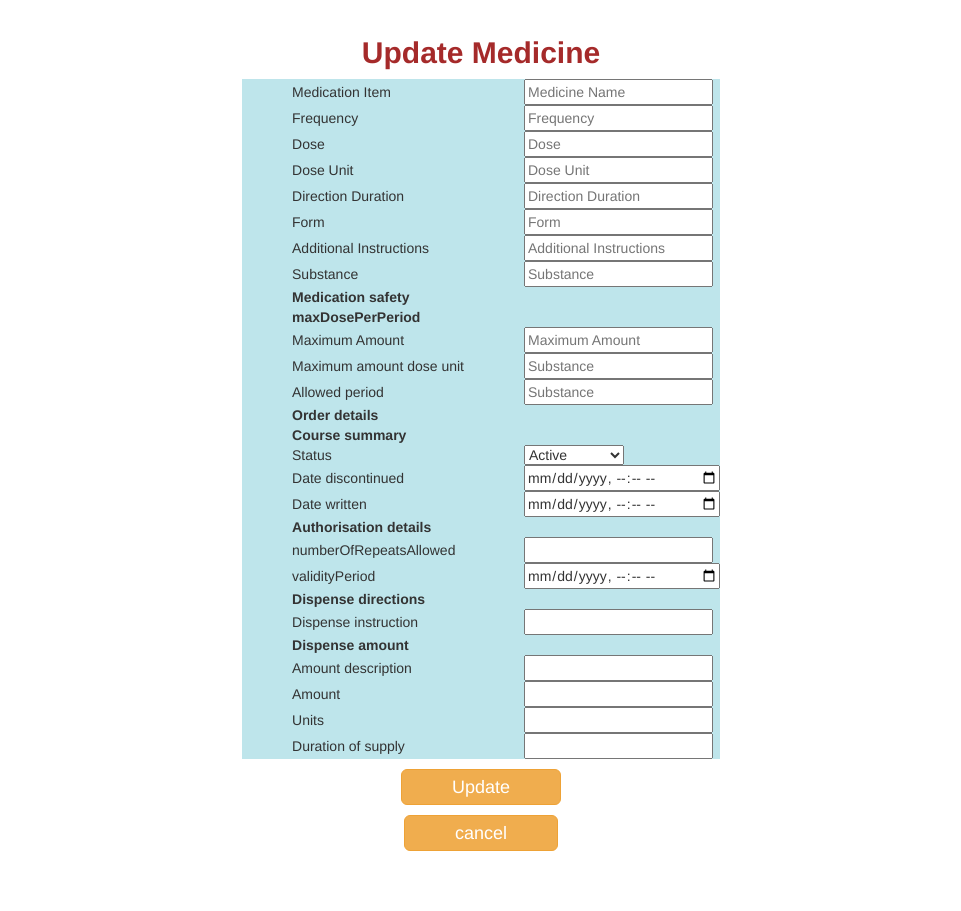
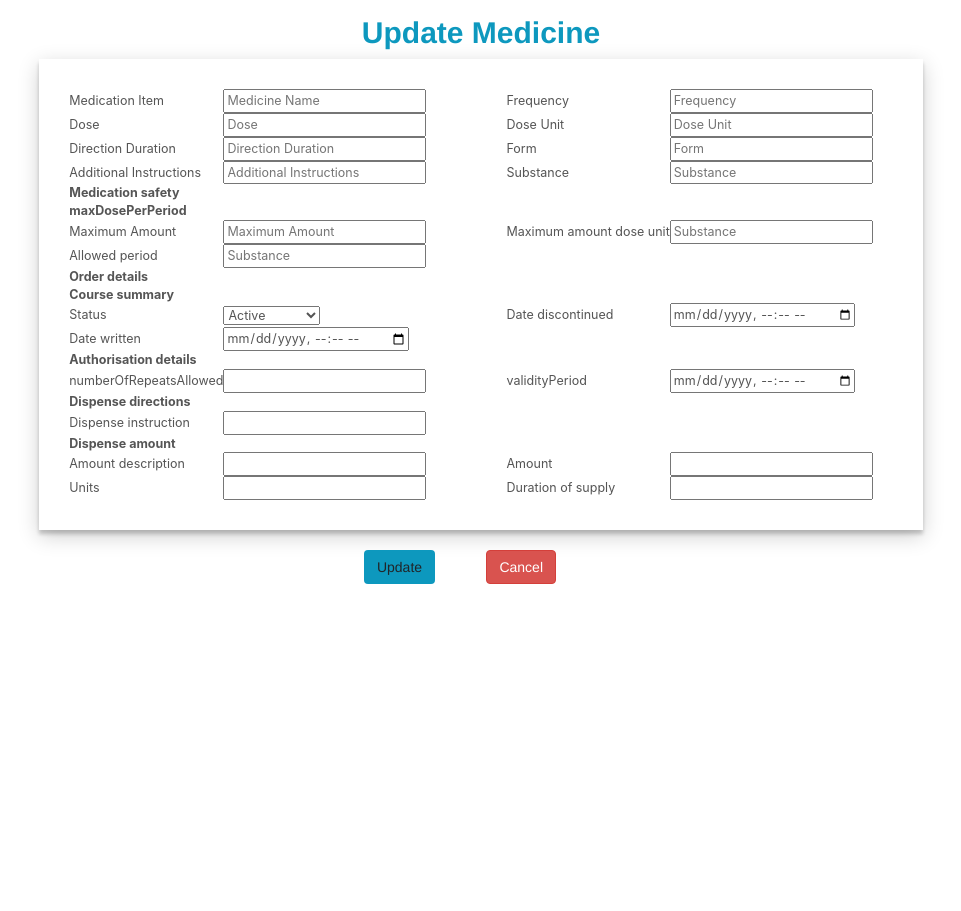
Before and after one commit to KABIR09/Open_HMS, a Django app: template templates/hospital/doctor_update_medicine.html in a window 1280 px wide. Shown: the part 126-1037 px from the top of the page, without its empty margins (159-1120 px from the left). Run offline with Django 3.2, Linux system fonts and the light colour scheme; the template is opened without the code that fills it, so the values that code supplies are empty; some libraries are stand-ins or nearby versions.

Commit message:
Update medicine & some UI changes

```diff
--- a/templates/hospital/doctor_update_medicine.html
+++ b/templates/hospital/doctor_update_medicine.html
@@ -8,77 +8,161 @@
     <link href="//netdna.bootstrapcdn.com/bootstrap/3.0.0/css/bootstrap.min.css" rel="stylesheet" id="bootstrap-css">
     <script src="//netdna.bootstrapcdn.com/bootstrap/3.0.0/js/bootstrap.min.js"></script>
     <script src="//code.jquery.com/jquery-1.11.1.min.js"></script>
+
+    <style>
+
+        .table-class {
+            margin-left: auto;
+            margin-right: auto;
+            padding-left: 50px;
+            /* border: 1px solid #eee; */
+            box-shadow: 0 4px 4px 0 rgba(0, 0, 0, 0.2), 0 6px 20px 0 rgba(0, 0, 0, 0.19);
+
+            font-size: 1.25rem;
+        /* font-weight: 500; */
+
+            font-family: -apple-system, BlinkMacSystemFont,"Segoe UI",Roboto,"Helvetica Neue",Arial,"Noto Sans",sans-serif,"Apple Color Emoji","Segoe UI Emoji","Segoe UI Symbol","Noto Color Emoji";
+            color: #555;
+            padding-bottom: 30px;
+
+
+        }
+        .table-info{
+            background-color: white;
+            padding-left: 30px;
+
+        }
+        h2{
+            text-align: center;
+            color: #0D98BE;
+            font-weight: bold;
+
+
+        }
+        .btn-white{
+          background-color:#0D98BE
+
+      }
+      .btn:link,.btn:visited{
+          text-transform:uppercase;
+          text-decoration:none;
+          font-size: small;
+          font-family: 'Times New Roman', Times, serif;
+
+          padding:10px;
+          display:inline-block;
+          border-radius: 100px;
+
+          /*simple method of doing animation*/
+          }
+          .btn:hover{
+          box-shadow: 0 20px 20px rgba(0, 0, 0,0.4);
+
+          }
+        .field {
+            padding-right: 50px;
+        }
+        .field-top{
+            padding-top: 30px;
+        }
+        .field-last{
+            padding-bottom: 30px;
+        }
+        .last{
+            padding-bottom: 30px;
+            padding-left: 30px;
+            /* padding-top: 5px; */
+        }
+        .first{
+            padding-top: 30px;
+            padding-left: 30px;
+        }
+        .container{
+
+            overflow-y: scroll;
+        }
+        #outer
+        {
+            width:100%;
+            text-align: center;
+        }
+        .inner
+        {
+            display: inline-block;
+        }
+    </style>
 </head>
+<div class="container">
     <form method="POST">
         {% csrf_token %}
         <!-- On tables -->
-    <br>
-    <h2 style="text-align: center; color: brown; font-weight: bold;">Update Medicine</h2>
 
-    <table class="table-info">
-        <tr class="table-info">
+                 <h2 >Update Medicine</h2>
+
+        <table class="table-class">
+            <tr class="tr-info">
                 <tr>
-                <td class="table-info">
+                    <td class="first">
                         Medication Item
                     </td>
-                <td>
-                    <input type="text" required name="medicationItem" required placeholder="Medicine Name" value="{{data.medicationItem}}">
+                    <td class="field-top">
+                        <input type="text" name="medicationItem" required placeholder="Medicine Name" value="{{data.medicationItem}}">
                     </td>
-            </tr>
-            <tr>
-                <td class="table-info">
+                <!-- </tr>
+                <tr> -->
+                    <td class="first">
                         Frequency
                     </td>
-                <td>
-                    <input type="number" required name="frequency" required placeholder="Frequency" value="{{data.frequency}}">
+                    <td class="field-top">
+                        <input type="number" name="frequency" required placeholder="Frequency" value="{{data.frequency}}">
                     </td>
                 </tr>
                 <tr>
                     <td class="table-info">
                         Dose
                     </td>
-                <td>
-                    <input type="number" required name="dose" required placeholder="Dose" value="{{data.dose}}">
+                    <td class="field">
+                        <input type="number" name="dose" required placeholder="Dose" value="{{data.dose}}">
                     </td>
-            </tr>
-            <tr>
+                <!-- </tr>
+                <tr> -->
                     <td class="table-info">
                         Dose Unit
                     </td>
-                <td>
-                    <input type="text" required name="doseUnit" required placeholder="Dose Unit" value="{{data.doseUnit}}">
+                    <td class="field">
+                        <input type="text" name="doseUnit" required placeholder="Dose Unit" value="{{data.doseUnit}}">
                     </td>
                 </tr>
                 <tr>
                     <td class="table-info">
                         Direction Duration
                     </td>
-                <td>
-                    <input type="text" required name="directionDuration" required placeholder="Direction Duration" value="{{data.directionDuration}}">
+                    <td class="field">
+                        <input type="text" name="directionDuration" required placeholder="Direction Duration" value="{{data.directionDuration}}">
                     </td>
-            </tr>
-            <tr>
+                <!-- </tr>
+                <tr> -->
                     <td class="table-info">
                         Form
                     </td>
-                <td>
-                    <input type="text" required name="form" required placeholder="Form" value="{{data.form}}">
+                    <td class="field">
+                        <input type="text" name="form" required placeholder="Form" value="{{data.form}}">
                     </td>
                 </tr>
                 <tr>
                     <td class="table-info">
                         Additional Instructions
                     </td>
-                <td>
-                    <input type="text" required name="additionalInstruc" required placeholder="Additional Instructions" value="{{data.additionalInstruc}}">
+                    <td class="field">
+                        <input type="text" name="additionalInstruc" required placeholder="Additional Instructions" value="{{data.additionalInstruc}}">
                     </td>
-            </tr>
-            <tr>
+                <!-- </tr>
+                <tr> -->
                     <td class="table-info">
                         Substance
                     </td>
-                <td>
-                    <input type="text" required name="substance" required placeholder="Substance" value="{{data.substance}}">
+                    <td class="field">
+                        <input type="text" name="substance" required placeholder="Substance" value="{{data.substance}}">
                     </td>
                 </tr>
                 <tr class="last">
@@ -95,15 +179,15 @@
                     <td class="table-info">
                         Maximum Amount
                     </td>
-                <td>
+                    <td class="field">
                         <input type="text" required name="safetyAmount" placeholder="Maximum Amount" value="{{data.safetyAmount}}">
                     </td>
-            </tr>
-            <tr>
+                <!-- </tr>
+                <tr> -->
                     <td class="table-info">
                         Maximum amount dose unit
                     </td>
-                <td>
+                    <td class="field">
                         <input type="text" required name="safetyDoseUnit" placeholder="Substance" value="{{data.safetyDoseUnit}}">
                     </td>
                 </tr>
@@ -111,7 +195,7 @@
                     <td class="table-info">
                         Allowed period
                     </td>
-                <td>
+                    <td class="field">
                         <input type="text" required name="safetyAllowedPer" placeholder="Substance" value="{{data.safetyAllowedPer}}">
                     </td>
                 </tr>
@@ -141,12 +225,12 @@
                             <option value="Draft">Draft</option>
                         </select>
                     </td>
-            </tr>
-            <tr>
+                <!-- </tr>
+                <tr> -->
                     <td class="table-info">
                         Date discontinued
                     </td>
-                <td>
+                    <td class="field">
                         <input type="datetime-local" required name="orderDateDisc" placeholder="Substance" value="{{data.orderDateDisc}}">
                     </td>
                 </tr>
@@ -154,7 +238,7 @@
                     <td class="table-info">
                         Date written
                     </td>
-                <td>
+                    <td class="field">
                         <input type="datetime-local" required name="orderDateWritten" placeholder="Substance" value="{{data.orderDateWritten}}">
                     </td>
                 </tr>
@@ -166,15 +250,15 @@
                     <td class="table-info">
                         numberOfRepeatsAllowed
                     </td>
-                <td>
+                    <td class="field">
                         <input type="number" required name="authRepeat" placeholder="" value="{{data.authRepeat}}">
                     </td>
-            </tr>
-            <tr>
+                <!-- </tr>
+                <tr> -->
                     <td class="table-info">
                         validityPeriod
                     </td>
-                <td>
+                    <td class="field">
                         <input type="datetime-local" required name="authValPer" placeholder="" value="{{data.authValPer}}">
                     </td>
                 </tr>
@@ -186,7 +270,7 @@
                     <td class="table-info">
                         Dispense instruction
                     </td>
-                <td>
+                    <td class="field">
                         <input type="text" required name="dispInstruc" placeholder="" value="{{data.dispInstruc}}">
                     </td>
                 </tr>
@@ -199,57 +283,45 @@
                     <td class="table-info">
                         Amount description
                     </td>
-                <td>
+                    <td class="field">
                         <input type="text" required name="dispDescrip" placeholder="" value="{{data.dispDescrip}}">
                     </td>
-            </tr>
-            <tr>
+                <!-- </tr>
+                <tr> -->
                     <td class="table-info">
                         Amount
                     </td>
-                <td>
+                    <td class="field">
                         <input type="number" required name="dispAmount" placeholder="" value="{{data.dispAmount}}">
                     </td>
                 </tr>
                 <tr>
-                <td class="table-info">
+                    <td class="last">
                         Units
                     </td>
-                <td>
+                    <td class="field-last">
                         <input type="text" required name="dispAmountUnits" placeholder="" value="{{data.dispAmountUnits}}">
                     </td>
-            </tr>
-            <tr>
-                <td class="table-info">
+                <!-- </tr>
+                <tr> -->
+                    <td class="last">
                         Duration of supply
                     </td>
-                <td>
+                    <td class="field-last">
                         <input type="text" required name="dispDurution" placeholder="" value="{{data.dispDurution}}">
                     </td>
                 </tr>
             </tr>
         </table>
-
-    <center>
-        <input type="submit" value="Update" name="submit" class="btn btn-lg btn-warning"></button>
-    </center>
-    <center>
-        <input type="button" name="cancel" value="cancel" class="btn btn-lg btn-warning" onclick="history.back()" formnovalidate/>
-        </center>
-    <style>
-        .table-info {
-        margin-left: auto;
-        margin-right: auto;
-        padding-left: 50px;
-        padding-right: 60px;
-        }
-        .btn-lg {
-            margin-top: 10px;
-            padding: 0.5rem 5rem;
-        }
-    </style>
+    <br>
+        <div id="outer">
+            <div class="inner"><input type="submit" value="Update" name="submit" class="btn btn-white" role="button" aria-pressed="true"><b style="color: #fff;">Update</b></button></div>
+            <div class="inner"><input type="button" name="cancel" value="Cancel" onclick="history.back()" formnovalidate class="btn btn-danger" role="button" aria-pressed="true"><b style="color: #fff;">Delete</b></div>
+        </div>
 
     </form>
+
+</div>
 
 <br><br><br><br>
 
--- a/templates/hospital/patient_new_prescription.html
+++ b/templates/hospital/patient_new_prescription.html
@@ -10,7 +10,7 @@
     <style>
 
       .invoice-box {
-         width: 70%;
+        width: 60%;
         max-width: 3000px;
         margin: auto;
         padding: 30px;
```
Also changed, not shown: templates/hospital/doctor_add_medicine.html (+8 -8 lines), db.sqlite3. Lines whose indentation alone changed are shown as unchanged.
